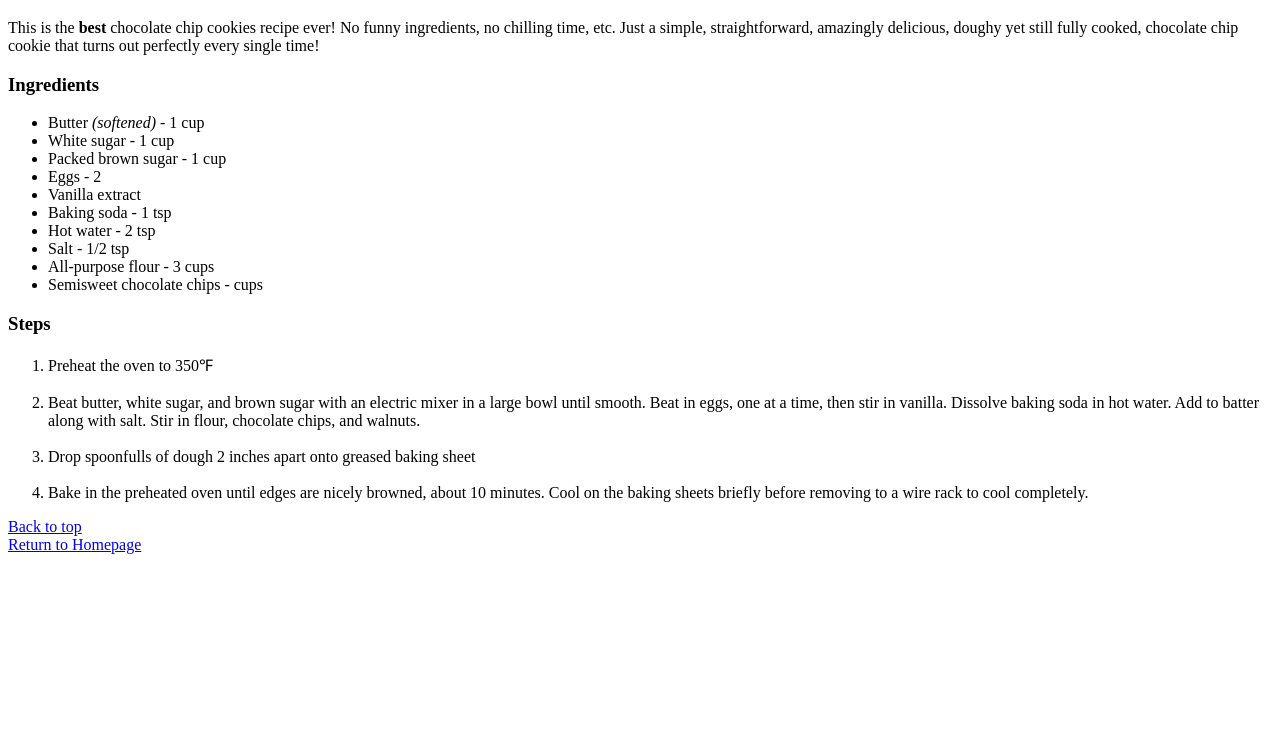
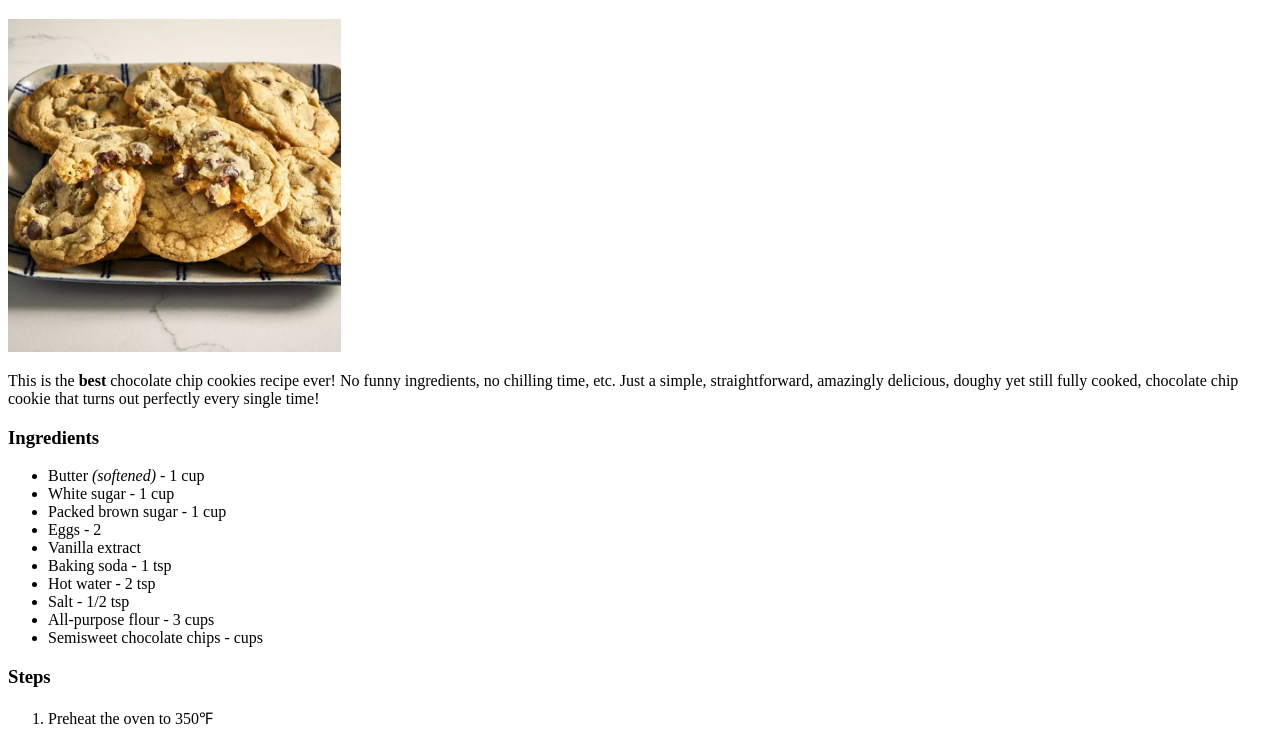
Before and after one commit to Scruggs-I/odin-recipes, a plain HTML site: page recipes/chocolate_chip_cookies.html in a window 1280 px wide. Shown: the part 61-800 px from the top of the page. Drawn offline with Linux system fonts and the light colour scheme.

Commit message:
Add image to top

```diff
--- a/recipes/chocolate_chip_cookies.html
+++ b/recipes/chocolate_chip_cookies.html
@@ -8,7 +8,13 @@
     </head>
     <body>
         <a name="#top"></a>
+
         <h1>Chocolate Chip Cookies</h1>
+            <img src="../images/chocolate_chip_cookies.jpeg"
+            alt="Picture of chocolate chip cookies on a plate"
+            width="333"
+            height="333">
+
             <p>This is the <strong>best</strong> chocolate chip cookies recipe ever!
                 No funny ingredients, no chilling time,
                 etc. Just a simple, straightforward, amazingly delicious,
```
